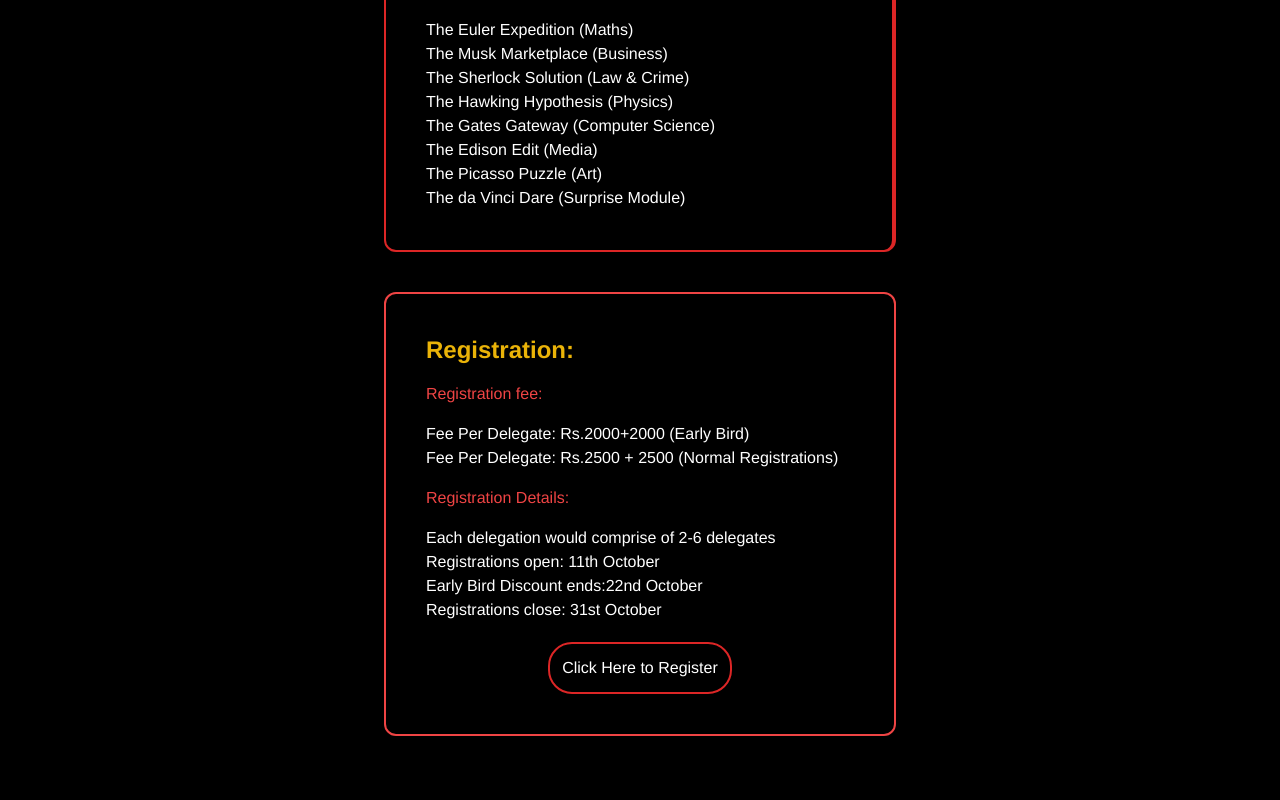
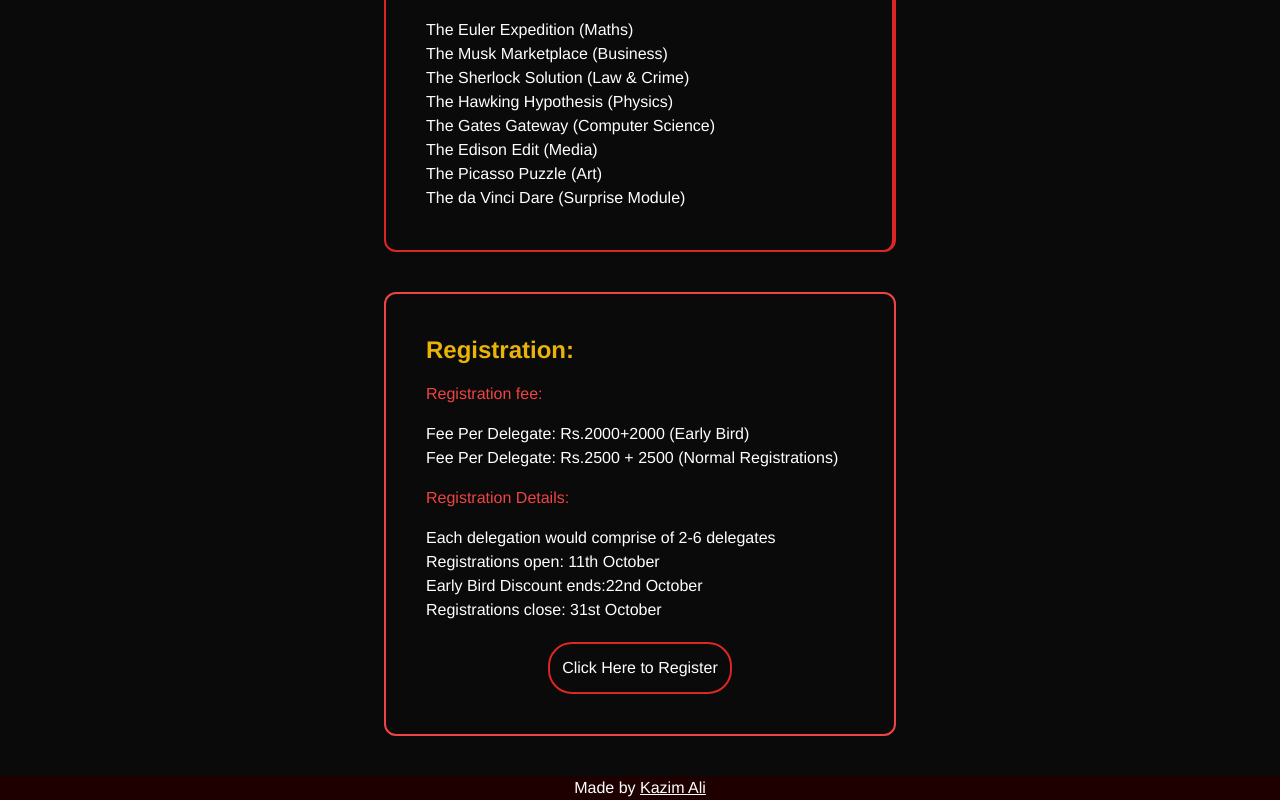
Before and after one commit to sKzAy/steam-nexus, a Next.js app: page / in a window 1280 px wide. Shown: the part 1292-2092 px from the top of the page. Before the commit the page ends 2028 px from the top, so only its background shows below. Built offline with nearby package versions, Linux system fonts and the light colour scheme.

Commit message:
10/12/2024 done for this day

```diff
--- a/app/globals.css
+++ b/app/globals.css
@@ -2,12 +2,11 @@
 @tailwind components;
 @tailwind utilities;
 
+
 *{
   font-family:'Franklin Gothic Medium', 'Arial Narrow', Arial, sans-serif;
 }
-html{
-  background-color: black;
-}
+
 @property --angle{
   syntax: "<angle>";
   initial-value: 0deg;
@@ -117,6 +116,13 @@ font-size:large;
   background-color:rgb(220 38 38);
 
 }
+.bottom-fixed{
+  background-color: rgb(30, 0, 0);
+    position: sticky;
+    bottom: 0;
+    left: 0;
+    width: 100%;
+}
 
 @keyframes spin{
   from{
--- a/app/page.js
+++ b/app/page.js
@@ -1,6 +1,7 @@
 import react from "react";
 import Navbar from "@/components/Navbar";
 import MainContent from "@/components/main";
+import Footer from "@/components/footer";
 <link rel="stylesheet" href="globals.css" />
 import "./globals.css"
 
@@ -9,8 +10,11 @@ export default function Home() {
 
   return (
   <>
+  <div class="absolute top-0 z-[-2] min-h-screen w-full bg-neutral-950 bg-[radial-gradient(ellipse_80%_80%_at_50%_-20%,rgba(120,119,198,0.3),rgba(255,255,255,0))]">
   <div><Navbar/></div>
   <div><MainContent/></div>
+  <div><Footer/></div>
+  </div>
   </>
   );
 }
--- /dev/null
+++ b/components/footer.js
@@ -0,0 +1,15 @@
+
+import React from 'react'
+
+const Footer = () => {
+  return (
+    <div className='flex1 mt-10'>
+         <div className="bottom-fixed text-white text-center w-full ">
+        Made by <a className='underline hover:text-lg ' target='_blank' href="https://www.instagram.com/s_kazimali_/profilecard/?igsh=MTNzcnJieXA5MTd1Zg==">Kazim Ali</a>
+        </div>
+
+    </div>
+  )
+}
+
+export default Footer
```
